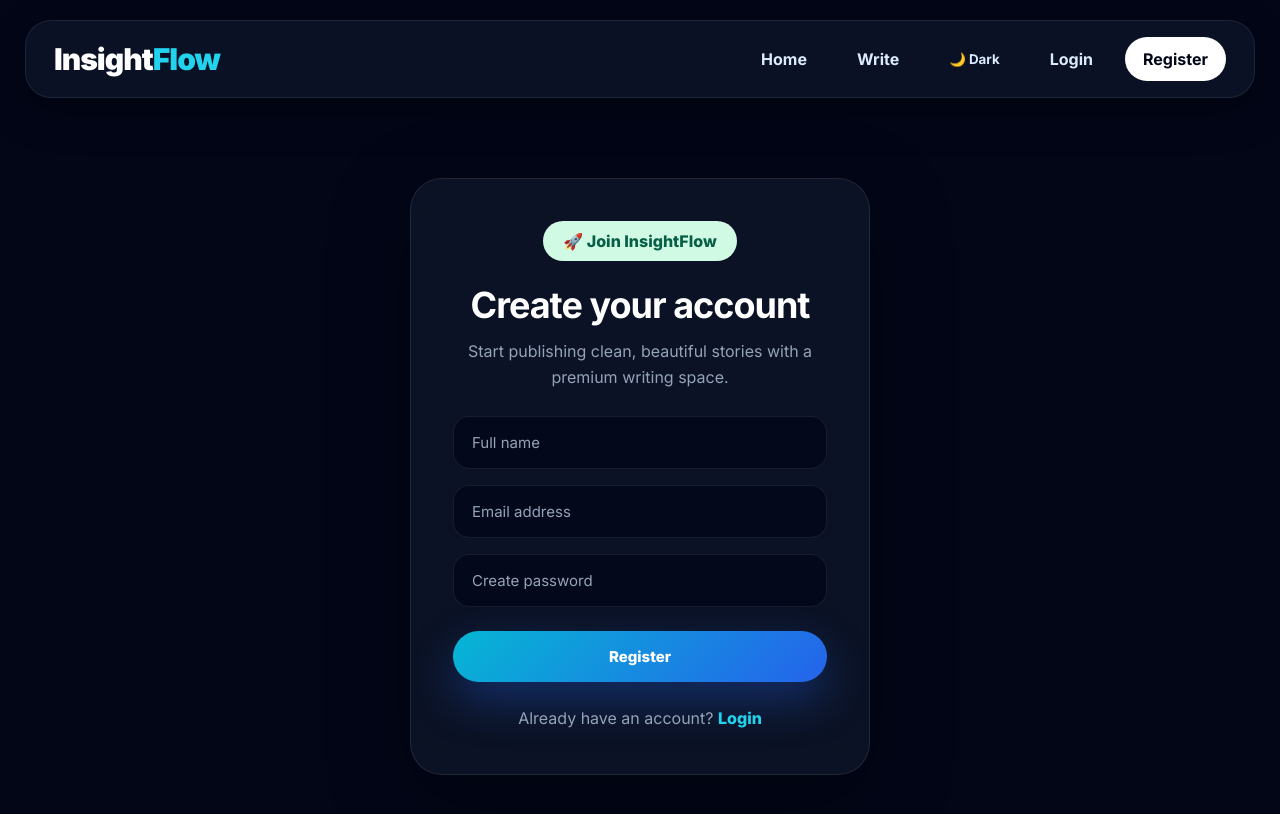
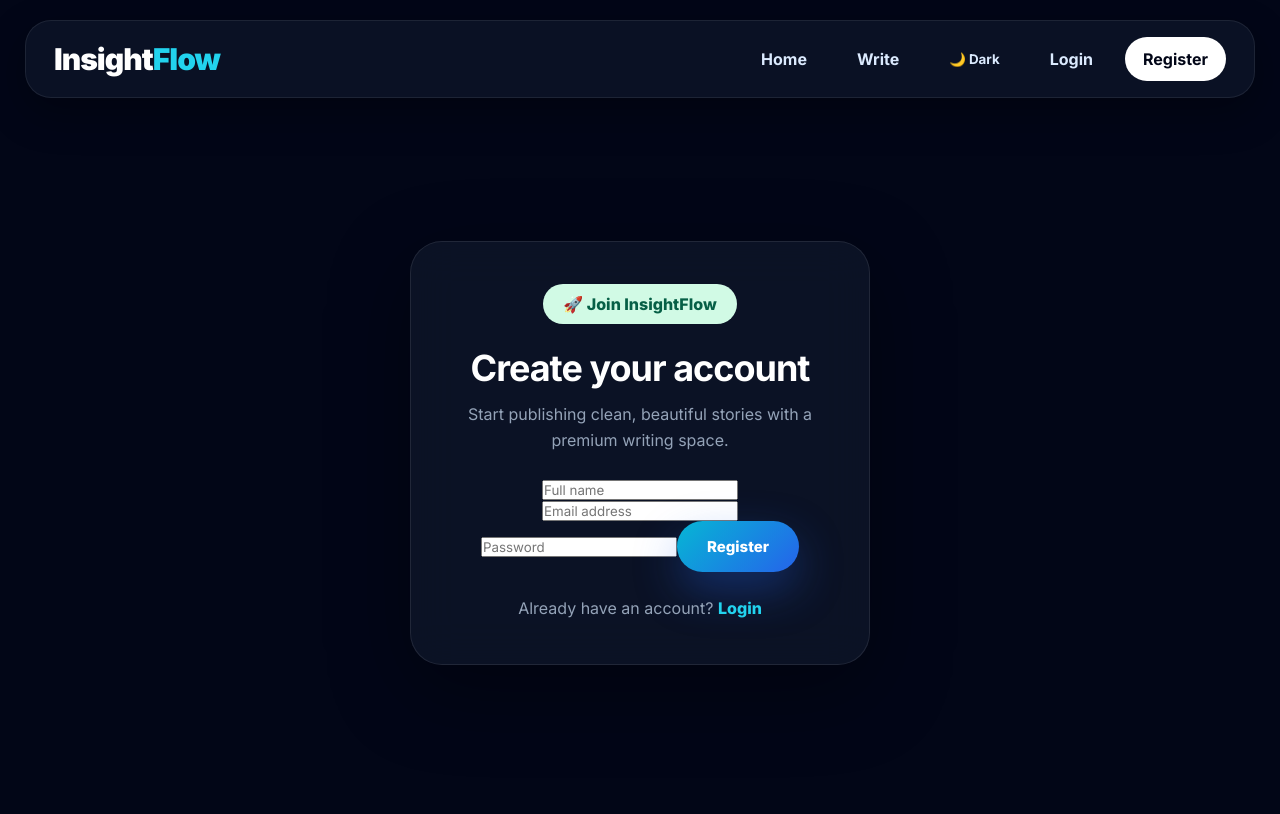
Before and after one commit to avnieesinghall-cloud/blog-website, a React (Vite) app in the folder frontend/: page /register in a window 1280 px wide. Shown: the top 814 px of the page. Built offline with nearby package versions, Linux system fonts and the light colour scheme.

Commit message:
Fix register page

```diff
--- a/frontend/src/pages/Register.jsx
+++ b/frontend/src/pages/Register.jsx
@@ -1,6 +1,7 @@
+import { useState } from "react";
+import { Link, useNavigate } from "react-router-dom";
 import axios from "axios";
-import { Link, useNavigate } from "react-router-dom";
-import { useState } from "react";
+import toast, { Toaster } from "react-hot-toast";
 
 export default function Register() {
   const navigate = useNavigate();
@@ -11,37 +12,46 @@ export default function Register() {
     password: "",
   });
 
+  const API_URL = "https://blog-backend-rn0w.onrender.com";
+
   const handleChange = (e) => {
-    setForm({ ...form, [e.target.name]: e.target.value });
+    setForm({
+      ...form,
+      [e.target.name]: e.target.value,
+    });
   };
 
   const handleSubmit = async (e) => {
     e.preventDefault();
 
     try {
-    const res = await axios.post(
-      "https://blog-backend-rn0w.onrender.com/register",
-      form
-    );
+      const res = await axios.post(`${API_URL}/register`, form);
 
       localStorage.setItem("token", res.data.token);
       localStorage.setItem("user", JSON.stringify(res.data.user));
 
+      toast.success("Account created successfully ✨");
+
+      setTimeout(() => {
         navigate("/");
+      }, 800);
     } catch (err) {
-    console.log(err);
-    alert("Registration failed");
+      console.log("Register error:", err.response?.data || err);
+      toast.error(err.response?.data?.message || "Registration failed");
     }
   };
+
   return (
     <section className="auth-page">
-      <div className="auth-card">
-        <div className="auth-badge">🚀 Join InsightFlow</div>
+      <Toaster position="top-center" />
+
+      <form onSubmit={handleSubmit} className="auth-card">
+        <span className="auth-badge">🚀 Join InsightFlow</span>
 
         <h1>Create your account</h1>
+
         <p>Start publishing clean, beautiful stories with a premium writing space.</p>
 
-        <form onSubmit={handleSubmit} className="auth-form">
         <input
           type="text"
           name="name"
@@ -63,21 +73,20 @@ export default function Register() {
         <input
           type="password"
           name="password"
-            placeholder="Create password"
+          placeholder="Password"
           value={form.password}
           onChange={handleChange}
           required
         />
 
-          <button type="submit" className="primary-btn auth-btn">
+        <button type="submit" className="primary-btn">
           Register
         </button>
-        </form>
 
         <p className="auth-switch">
           Already have an account? <Link to="/login">Login</Link>
         </p>
-      </div>
+      </form>
     </section>
   );
 }
```
Lines whose indentation alone changed are shown as unchanged.
